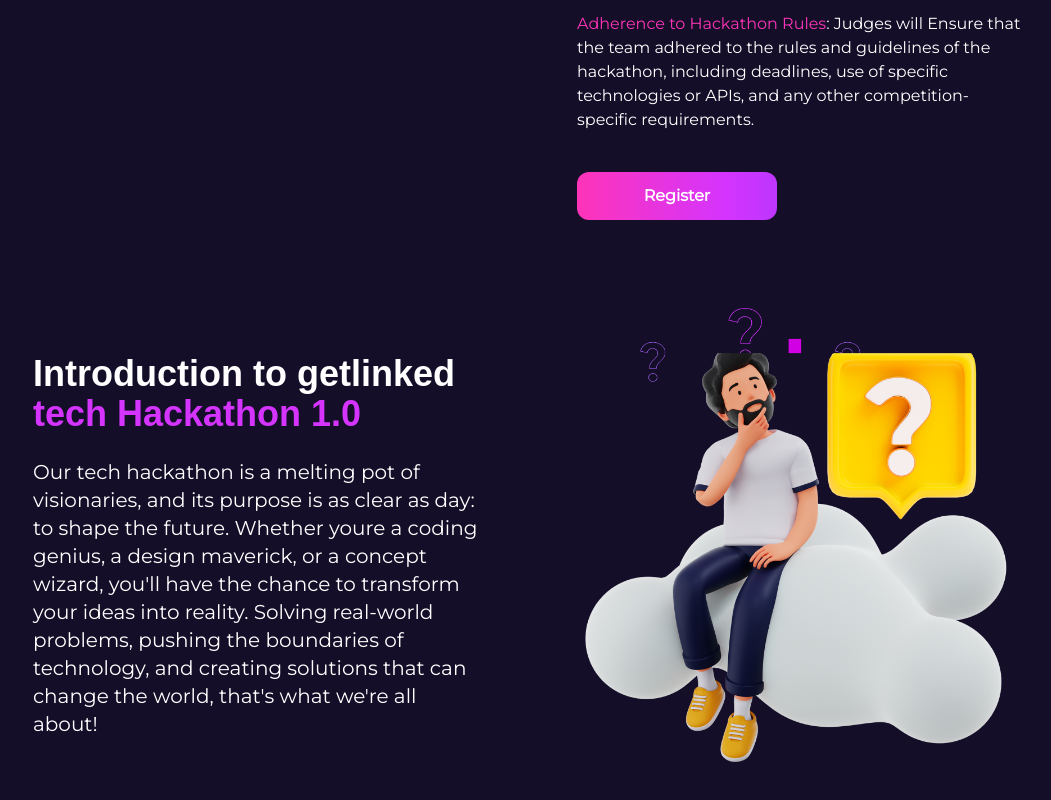
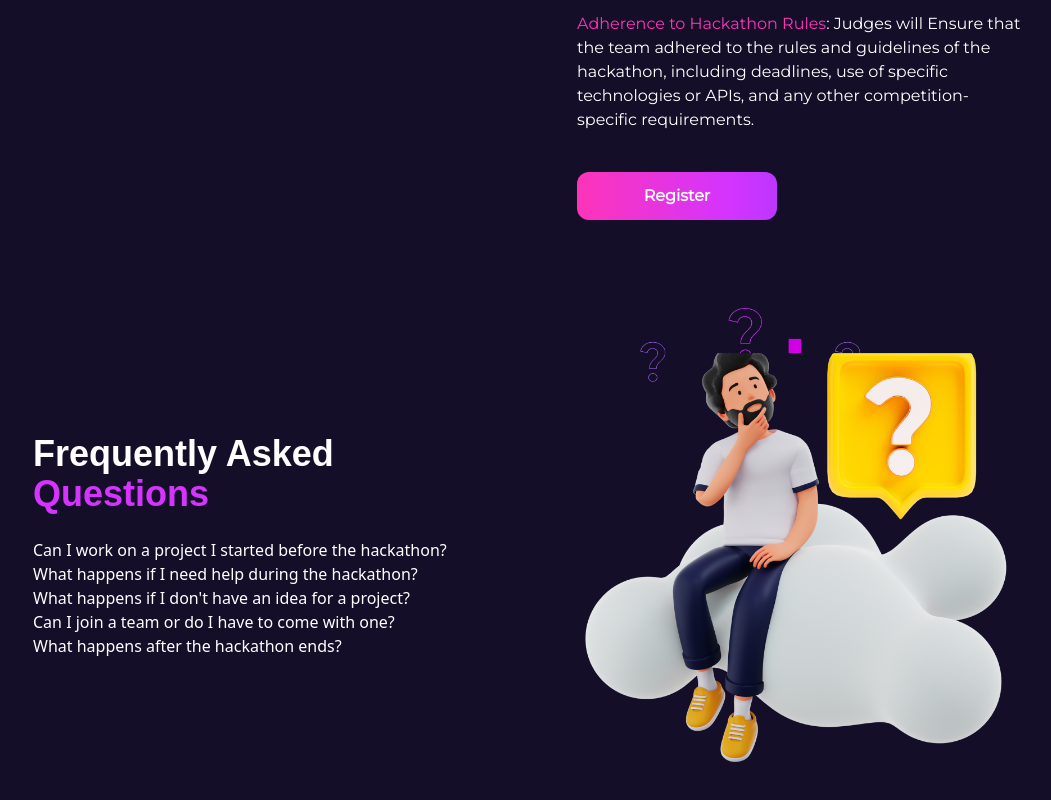
Before and after one commit to RalphFred/getlinked, a React (Vite) app: page / in a window 1280 px wide. Shown: the part 2321-3121 px from the top of the page, without its empty margins (111-1162 px from the left). Built offline with nearby package versions, Linux system fonts and the light colour scheme; a web font is replaced by a local one.

Commit message:
Did a few things

```diff
--- a/src/components/FAQ.jsx
+++ b/src/components/FAQ.jsx
@@ -1,23 +1,39 @@
-import Frequent from '../assets/FAQ.png'
+import { useState } from "react";
+import Frequent from "../assets/FAQ.png";
+import { questions } from "../constants";
 
 export default function FAQ() {
-  return(
+  const [openIndex, setOpenIndex] = useState(null);
+
+  const toggleQuestion = (index) => {
+    setOpenIndex(openIndex === index ? null : index);
+  };
+
+  return (
     <div className="bg-dark-purple text-white px-6 py-12 lg:py-8 lg:px-24 flex flex-col lg:flex-row lg:items-center">
       <div className="text-center lg:text-left lg:w-2/4 lg:px-12">
-        <h2 className="text-2xl lg:text-4xl font-extrabold font-clash mb-6">Introduction to getlinked <br /> <span className="text-lighter-purple">tech Hackathon 1.0</span> </h2>
+        <h2 className="text-2xl lg:text-4xl font-extrabold font-clash mb-6">
+          Frequently Asked <br />{" "}
+          <span className="text-lighter-purple">Questions</span>{" "}
+        </h2>
 
-        <p className="font-montserrat text-lg lg:text-xl">
-          Our tech hackathon is a melting pot of visionaries, and its purpose is
-          as clear as day: to shape the future. Whether youre a coding genius,
-          a design maverick, or a concept wizard, you&apos;ll have the chance to
-          transform your ideas into reality. Solving real-world problems,
-          pushing the boundaries of technology, and creating solutions that can
-          change the world, that&apos;s what we&apos;re all about!
-        </p>
+        {questions.map((question, index) => (
+          <div key={index}>
+            <div
+              onClick={() => toggleQuestion(index)}
+              className={`question ${openIndex === index ? "open" : ""}`}
+            >
+              {question.question}
+            </div>
+            {openIndex === index && (
+              <div className="answer text-green-600">{question.answer}</div>
+            )}
+          </div>
+        ))}
       </div>
       <div className="pb-10 lg:pb-0 lg:w-2/4 lg:px-12">
-        <img src={Frequent} alt="Image" className="w-full"/>
+        <img src={Frequent} alt="Image" className="w-full" />
       </div>
     </div>
-  )
+  );
 }
--- a/src/constants/index.js
+++ b/src/constants/index.js
@@ -1,4 +1,4 @@
-export const Questions = [
+export const questions = [
   {
     question: "Can I work on a project I started before the hackathon?",
     answer: "Yes, you can continue working on a project you started before the hackathon.",
@@ -19,4 +19,4 @@
     question: "What happens after the hackathon ends?",
     answer: "After the hackathon ends, you present, judges evaluate, and you can continue or explore new opportunities.",
   },
-]
+];
```
